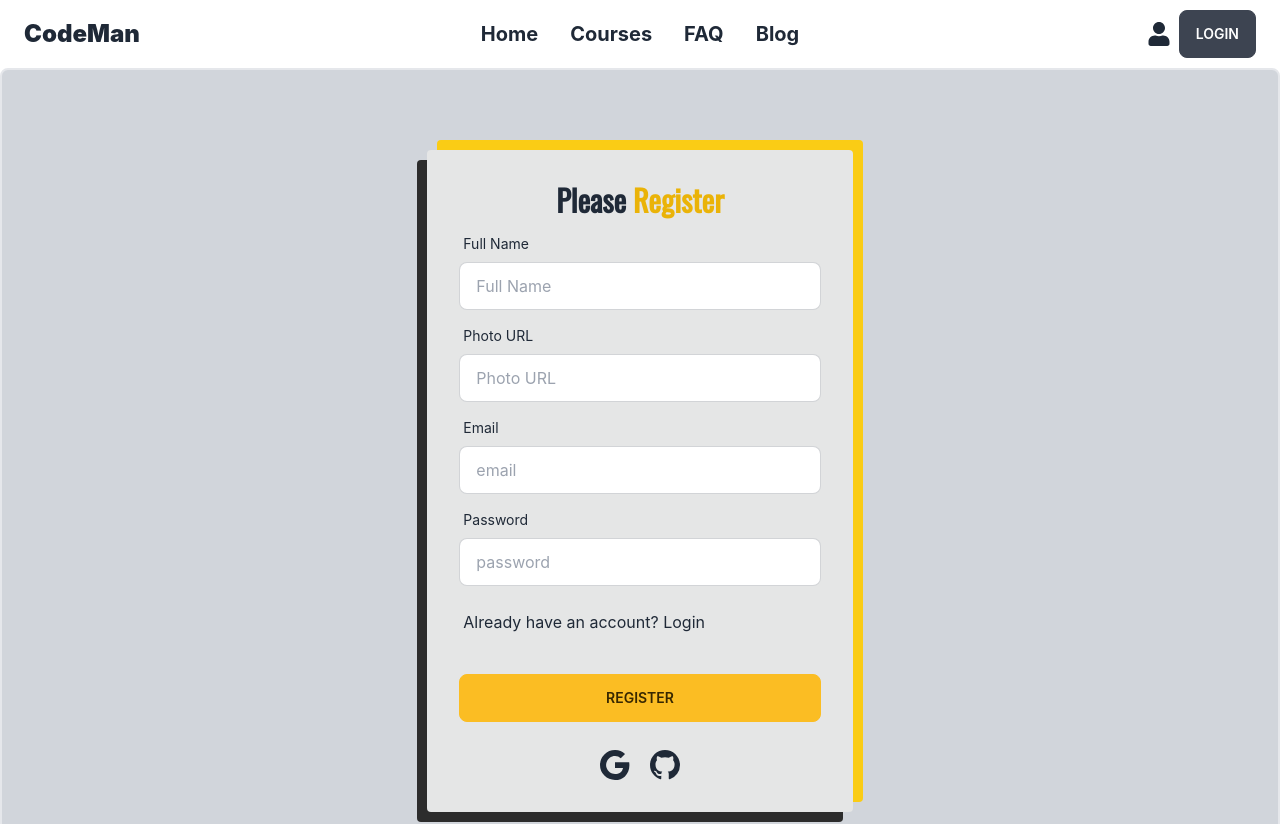
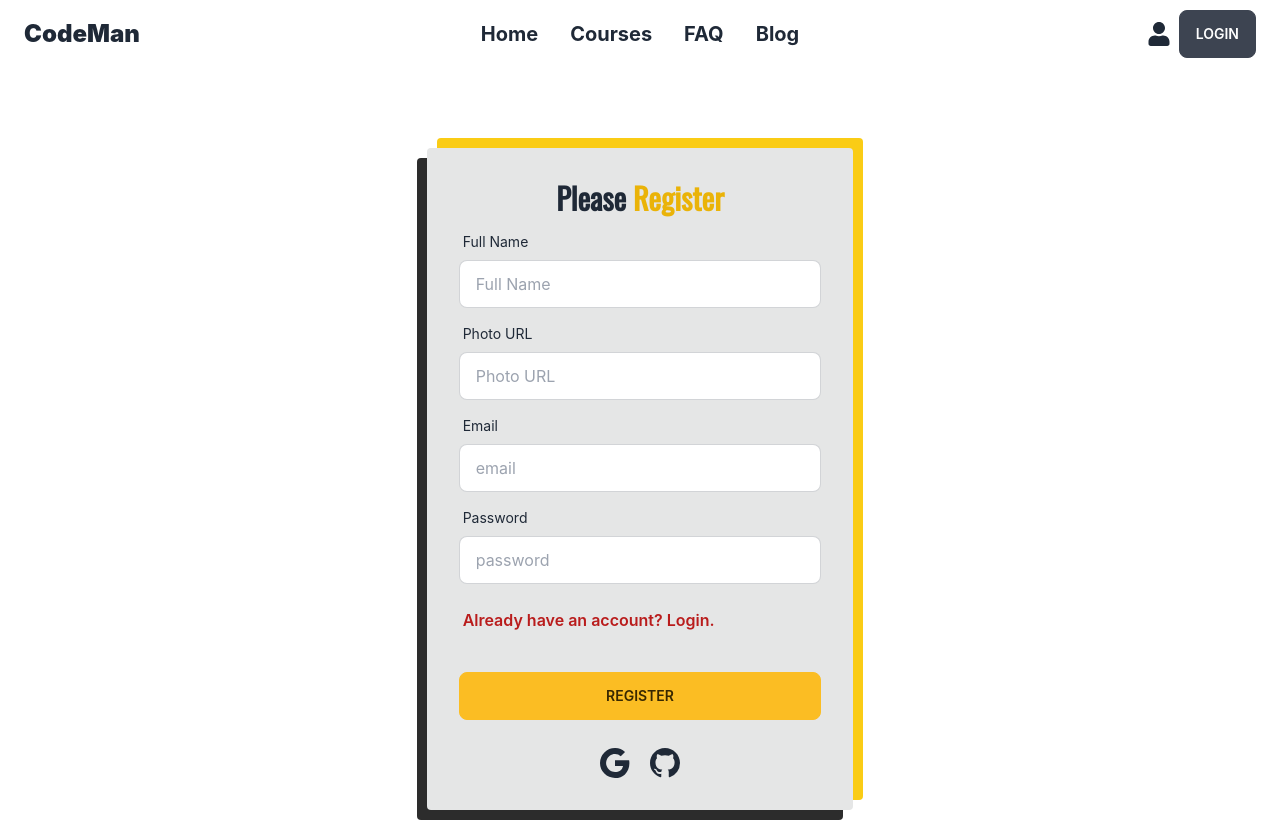
Before and after one commit to esamohammad/code-man-educational-site, a React (Create React App) app in the folder client/: page /register in a window 1280 px wide. Shown: the top 824 px of the page. Built offline with nearby package versions, Linux system fonts and the light colour scheme; no server answers.

Commit message:
some editting

```diff
--- a/client/src/components/CourseDetails.js
+++ b/client/src/components/CourseDetails.js
@@ -10,8 +10,8 @@ const CourseDetails = () => {
 
   return (
     <div id="downloadPage">
-    <div className="hero min-h-screen bg-base-200 pb-20 mb:pb-0">
-      <div className="hero-content flex-col lg:flex-row">
+      <div className="hero min-h-screen bg-base-200 pb-20 mb:pb-0 cursor-pointer">
+        <div className="hero-content flex-col lg:flex-row ">
           <img
             style={{ width: "520px" }}
             src={img}
--- a/client/src/components/Navbar.js
+++ b/client/src/components/Navbar.js
@@ -14,7 +14,7 @@ const Navbar = () => {
 
 
     return (
-        <div className="mb-  navbar">
+        <div className="mb-  navbar cursor-auto">
             <div className="navbar-start ">
                 <div className="dropdown">
                     <label tabIndex={0} className="btn-ghost btn lg:hidden">
--- a/client/src/pages/Login.js
+++ b/client/src/pages/Login.js
@@ -97,7 +97,7 @@ const Login = () => {
 
 
   return (
-    <form onSubmit={handleSubmit} className="card-body lg:w-1/3 mx-auto px-30 bg-base-300 shadow-layer rounded mt-20">
+    <form onSubmit={handleSubmit} className="card-body w-max mx-auto lg:w-1/3 bg-base-300 shadow-layer rounded mt-20">
       <h1 style={{ fontFamily: "'Oswald', sans-serif" }} className='text-3xl font-semibold text-center'>Please <span className='text-yellow-500'>Login</span></h1>
       <div className="form-control">
         <label className="label">
@@ -117,8 +117,8 @@ const Login = () => {
         </label>
 
         <label className="label">
-          <Link to="/register" className="label-text-alt link link-hover">
-            New to this site ? Create an account
+          <Link to="/register" className="label-text-xl link link-hover text-red-700 font-semibold">
+            New to this site ? Create an account.
           </Link>
         </label>
       </div>
--- a/client/src/pages/Register.js
+++ b/client/src/pages/Register.js
@@ -126,10 +126,10 @@ const Register = () => {
 
 
   return (
-    <div className='rounded-lg border-2 bg-gray-300'>
+    <div className=' '>
       <form
         onSubmit={handleSubmit}
-        className="card-body lg:w-1/3 md:mx-auto px-30 bg-base-300 shadow-layer rounded my-20 mx-1"
+        className="card-body w-max mx-auto lg:w-1/3 px-30 bg-base-300 shadow-layer rounded my-20 mx-1"
       >
         <h1
           style={{ fontFamily: "'Oswald', sans-serif" }}
@@ -187,8 +187,8 @@ const Register = () => {
             <small className="text-red-600"></small>
           </label>
           <label className="label">
-            <Link to="/login" className="label-text-2xl link link-hover">
-              Already have an account? Login
+            <Link to="/login" className="label-text-xl text-red-700 font-semibold link link-hover">
+              Already have an account? Login.
             </Link>
           </label>
           <div>
```
Lines whose indentation alone changed are shown as unchanged.
